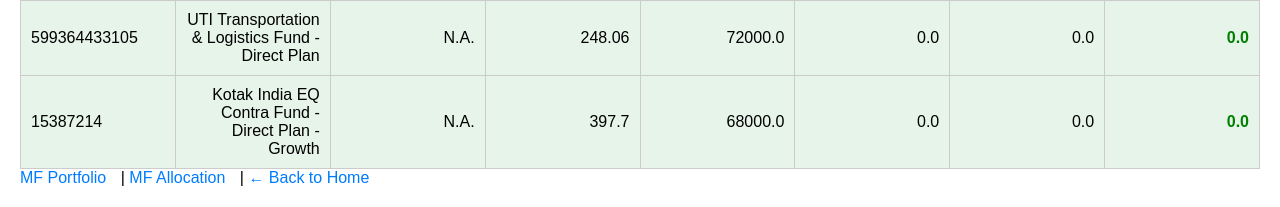
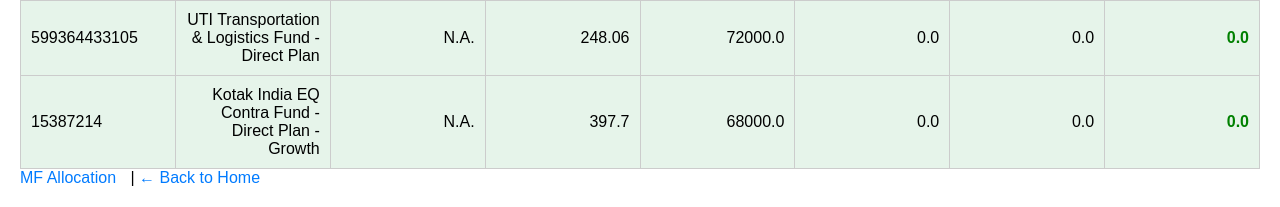
Before and after one commit to kasmariya/PortfolioTracker, a Flask app: page /mfportfolio in a window 1280 px wide. Shown: the part 691-898 px from the top of the page. Run offline with Flask 3, Linux system fonts and the light colour scheme; a user stored in the database is signed in; data that the repository does not hold is empty.

Commit message:
Update mfportfolio.html

```diff
--- a/templates/mfportfolio.html
+++ b/templates/mfportfolio.html
@@ -191,7 +191,6 @@
         window.addEventListener('DOMContentLoaded', applyMask);
     </script>
 
-    <a href="{{ url_for('mf_portfolio_view') }}">MF Portfolio</a> |
     <a href="{{ url_for('mf_chart_view') }}">MF Allocation</a> |
     <a href="{{ url_for('networth_view') }}">← Back to Home</a>
 </body>
```
